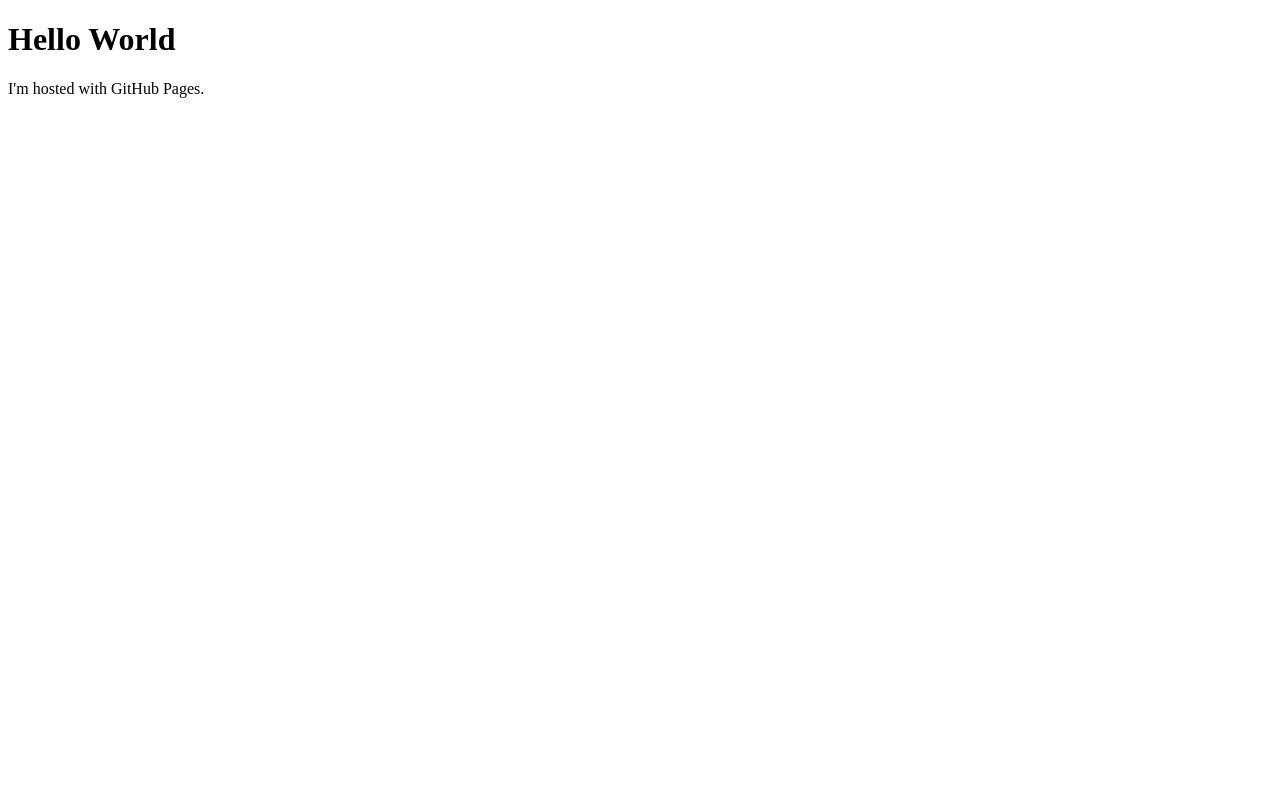
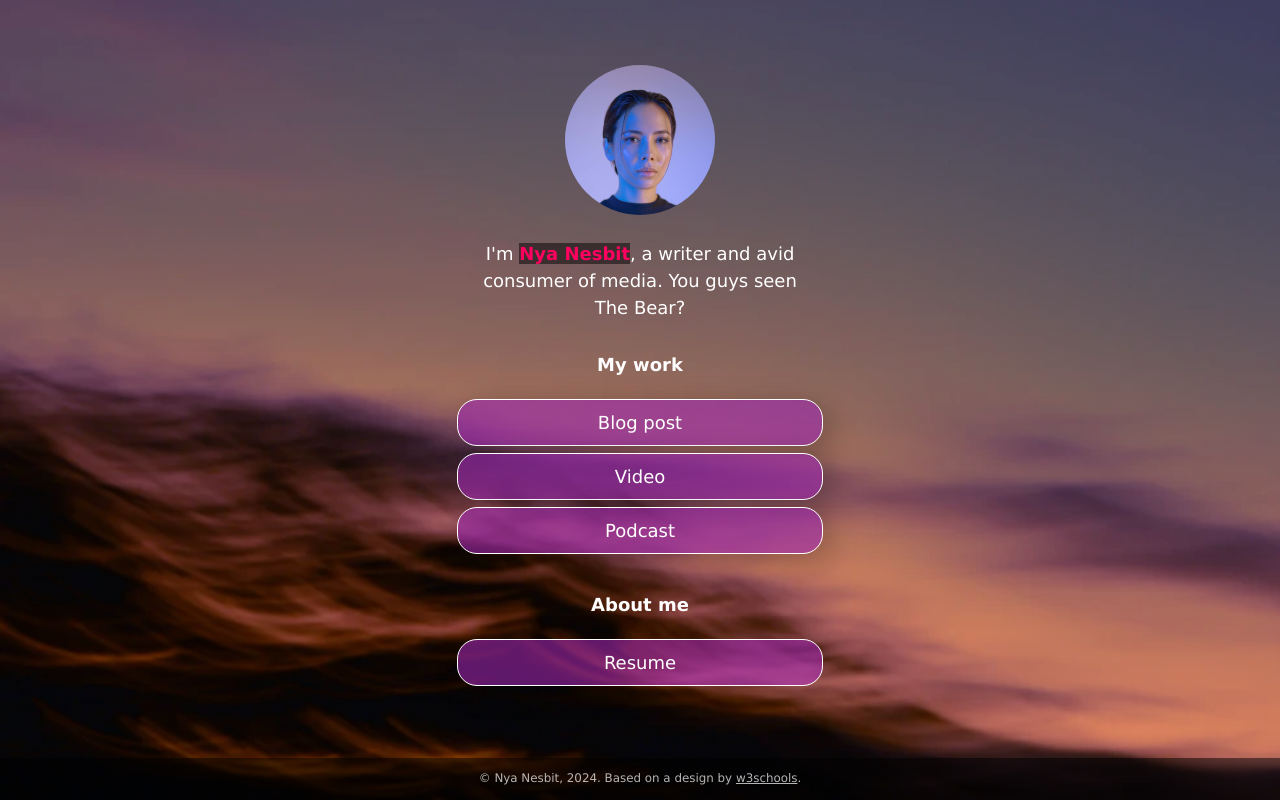
Before and after one commit to nyanesbit03/nyanesbit03.github.io, a plain HTML site: page index.html in a window 1280 px wide. Drawn offline with Linux system fonts and the light colour scheme.

Commit message:
moved website files

```diff
--- /dev/null
+++ b/css/style.css
@@ -0,0 +1,231 @@
+:root {
+    --primaryText: #fff;
+    --secondaryText: #ff015e;
+    --primary: rgba(156, 39, 176, .60);
+    --secondary: rgba(255, 1, 94, .60);
+    --buttonHover: rgba(156, 39, 176, .40);
+    --smallButtonHover: rgba(0, 0, 0, .25);
+}
+
+html {
+    box-sizing: border-box;
+    /* keeps button boxes within phone screen width */
+    -ms-text-size-adjust: 100%;
+    -webkit-text-size-adjust: 100%;
+    height: 100%;
+}
+
+*,
+*:before,
+*:after {
+    box-sizing: inherit;
+}
+
+body {
+    margin: 0;
+    min-height: 100%;
+    /* The image used for the site background. Try changing skyscape.jpg to stars.jpg. Put a replacement photo in the images folder and, in line 21 below, replace skyscape.jpg with yourbackgroundfilename.jpg */
+    /* The linear gradient darkens the image, like putting a sunglasses lens on top of it. If you want to darken the image even more, change 0.1 (both times) to 0.3 or higher */
+    background: linear-gradient(rgba(0, 0, 0, 0.1), rgba(0, 0, 0, 0.1)), url(../images/skyscape.jpg);
+    /* Prevents the browser from repeating or "tiling" the background image */
+    background-repeat: no-repeat;
+    background-position: center;
+    /* Freezes the image so that even the content scrolls down, the background stays put */
+    background-attachment: fixed;
+    /* Resizes the background image to cover the entire container */
+    background-size: cover;
+    font-family: Futura, Verdana, sans-serif;
+    line-height: 1.5;
+    font-size: 18px;
+    display: flex;
+    flex-direction: column;
+    justify-content: space-around;
+    align-items: center;
+}
+
+h1 {
+    font-size: 1em;
+}
+
+h2 {
+    font-size: 1em;
+    margin-bottom: 0;
+}
+
+img {
+    margin: .5em 1em;
+    /* border: 1px solid #ccc; */
+    border-radius: 50%;
+    height: 150px;
+    max-width: 100%;
+    object-fit: cover;
+    /* Resizes the image to cover the entire container */
+}
+
+.container {
+    text-align: center;
+    width: 100%;
+    padding: 0;
+    margin-right: auto;
+    margin-left: auto;
+    flex: 1;
+    display: flex;
+    flex-direction: column;
+    justify-content: center;
+}
+
+.image-container {
+    text-align: center;
+    width: 100%;
+}
+
+.main-text-color {
+    color: var(--primaryText);
+}
+
+.name {
+    color: var(--secondaryText);
+}
+
+.name strong {
+    background-color: rgba(0, 0, 0, 0.50);
+}
+
+.section-header {
+    padding-top: .5em;
+}
+
+.button,
+.intro,
+.links-container,
+.slidedown,
+.external-link {
+    width: 100%;
+    min-width: 50%;
+    padding: .5em 1em;
+    text-decoration: none;
+    color: inherit;
+    text-align: center;
+}
+
+.button, .external-link {
+    border: 1px solid var(--primaryText);
+    border-radius: 20px;
+    box-shadow: 7px 6px 28px 1px rgba(0, 0, 0, 0.24);
+    overflow: hidden;
+    white-space: nowrap;
+    display: inline-block;
+    background-color: var(--primary);
+    cursor: pointer;
+    transition: 0.2s all;
+}
+
+.button:not(.highlight) {
+    background-color: var(--primary);
+}
+
+@media (hover: hover) {
+    .button:hover { background-color: var(--buttonHover); }
+}
+
+.button.highlight {
+    background-color: var(--secondary);
+}
+
+.button:active, .external-link:active {
+    transform: scale(0.98);
+    /* Scaling button to 0.98 to its original size */
+    box-shadow: 3px 2px 22px 1px rgba(0, 0, 0, 0.24);
+    /* Lowering the shadow */
+}
+
+.intro {
+    margin: 0 auto;
+}
+
+.section {
+    margin-top: 1em;
+}
+
+.slidedown {
+    margin: 0 auto;
+    padding: 0;
+    -webkit-transition: height .4s ease;
+    -o-transition: height .4s ease;
+    transition: height .4s ease;
+    overflow: hidden;
+    height: 0;
+}
+
+.external-link {
+    border: 1px solid var(--primaryText);
+    border-radius: 20px;
+    background-color: transparent;
+    display: flex;
+    align-items: center;
+    justify-content: center;
+    padding: 0;
+    margin: .5em auto 1.5em auto;
+    text-decoration: none;
+    color: inherit;
+    height: 2em;
+    width: 6em;
+}
+
+.external-link:hover {
+    background-color: var(--smallButtonHover)
+}
+
+.description {
+    display: flex;
+    text-align: left;
+    flex-direction: column;
+    padding: 0 .6em;
+}
+
+.description > p {
+    margin: .5em 0;
+}
+
+.footer {
+  font-size: .66em;
+  background-color: rgba(0, 0, 0, .5);
+  color: rgba(225, 225, 225, .8);
+  text-decoration: none;
+  width: 100%;
+  min-height: 3em;
+  display: flex;
+  align-items: center;
+  justify-content: center;
+  position: relative;
+}
+
+.footer a {
+    color: inherit;
+}
+
+/* Media queries allow you to change style properties according to the screen width. In this case, if the screen is AT LEAST 540 pixels wide (bigger than a standard phone), the .container resizes to 540 pixels and the buttons and intro resize to 85% of the container width */
+@media (min-width: 540px) {
+    .container {
+        max-width: 540px;
+    }
+
+    .button,
+    .intro,
+    .slidedown {
+        width: 85%;
+    }
+}
+
+/* If the screen is AT LEAST 768 pixels wide (standard tablet or larger), the .container resizes to 750 pixels and the buttons and intro resize to 40% of the container width */
+@media (min-width: 768px) {
+    .container {
+        max-width: 768px;
+    }
+
+    .button,
+    .intro,
+    .slidedown {
+        width: 40%;
+    }
+}
--- a/index.html
+++ b/index.html
@@ -1,7 +1,74 @@
 <!DOCTYPE html>
-<html>
-<body>
-<h1>Hello World</h1>
-<p>I'm hosted with GitHub Pages.</p>
+<!-- This page is adapted from w3schools "How to make a link tree website https://www.w3schools.com/howto/howto_website_create_linktree.asp" -->
+<html lang="en">
+
+<head>
+  <meta charset="utf-8" />
+  <meta name="viewport" content="width=device-width, initial-scale=1" />
+  <!-- Add your name below -->
+  <title>Nya Nesbit</title>
+  <link rel="stylesheet" href="css/style.css">
+</head>
+
+<body class="main-text-color">
+  <!-- Content container. Everything except footer goes here -->
+  <div class="container">
+    <!-- Image and name container. Put your replacement photo—which you should crop to be square—in the images folder, then change the source attribute to images/yourportraitfilename.jpg. This path says, "Look in the images folder for yourportraitfilename.jpg." Be sure to change the alt text, too. -->
+    <div class="image-container">
+      <img src="images/portrait.jpg" alt="Photo by Art Hauntington">
+    </div>
+    <div class="intro">
+      I'm <span class="name"><strong>Nya Nesbit</strong></span>, a writer and avid consumer of media. You guys seen The Bear?
+    </div>
+    <div class="section-header">
+      <h1>My work</h1>
+    </div>
+    <!-- Replace the # inside of the href="#" with your links. -->
+    <div class="links-container">
+      <div class="button toggle">Blog post</div>
+      <div class="slidedown">
+        <div class="description">
+          <h2>Blog post title</h2>
+          <p>Here, add a short but appealing description of your blog post.</p>
+          <a href="#" class="external-link" target="_blank">Read</a>
+        </div>
+      </div>
+
+      <div class="button toggle">Video</div>
+      <div class="slidedown">
+        <div class="description">
+          <h2>Video title</h2>
+          <p>Add a short but appealing description of your video.</p>
+          <a href="#" class="external-link" target="_blank">Watch</a>
+        </div>
+      </div>
+
+      <div class="button toggle">Podcast</div>
+      <div class="slidedown">
+        <div class="description">
+          <h2>Podcast title</h2>
+          <p>Add a short but appealing description of your podcast</p>
+          <a href="#" class="external-link" target="_blank">Listen</a>
+        </div>
+      </div>
+    </div>
+
+    <!-- Replace # with PDF from Google Docs, or replace the entire section with whatever you want. Or delete it! Or add another section below it!-->
+    <div class="section-header">
+      <h1>About me</h1>
+    </div>
+
+    <div class="links-container">
+      <a href="https://drive.google.com" class="button" target="_blank">Resume</a>
+    </div>
+
+  </div>
+  <div class="footer">
+    <p>© Nya Nesbit, 2024. Based on a design by <a
+        href="https://www.w3schools.com/howto/howto_website_create_linktree.asp" target="_blank">w3schools</a>.
+    </p>
+  </div>
+  <script type="text/javascript" src="js/slider.js"></script>
 </body>
+
 </html>
--- /dev/null
+++ b/js/slider.js
@@ -0,0 +1,19 @@
+document.addEventListener("DOMContentLoaded", () => {
+  const a = document.querySelectorAll(".toggle");
+  a.forEach((e) => {
+    e.addEventListener("click", function () {
+      let slider = this.nextElementSibling;
+      if (slider.style.height) {
+        slider.style.height = null;
+        e.classList.remove("highlight");
+      } else {
+        document.querySelectorAll(".toggle.highlight").forEach((f) => {
+          f.classList.remove("highlight");
+          f.nextElementSibling.style.height = null;
+        });
+        e.classList.add("highlight");
+        slider.style.height = slider.scrollHeight + "px";
+      }
+    })
+  })
+})
```
Also changed, not shown: ._index.html (deleted), images/portrait.jpg (added), images/skyscape.jpg (added), images/stars.jpg (added), 2 other files.
